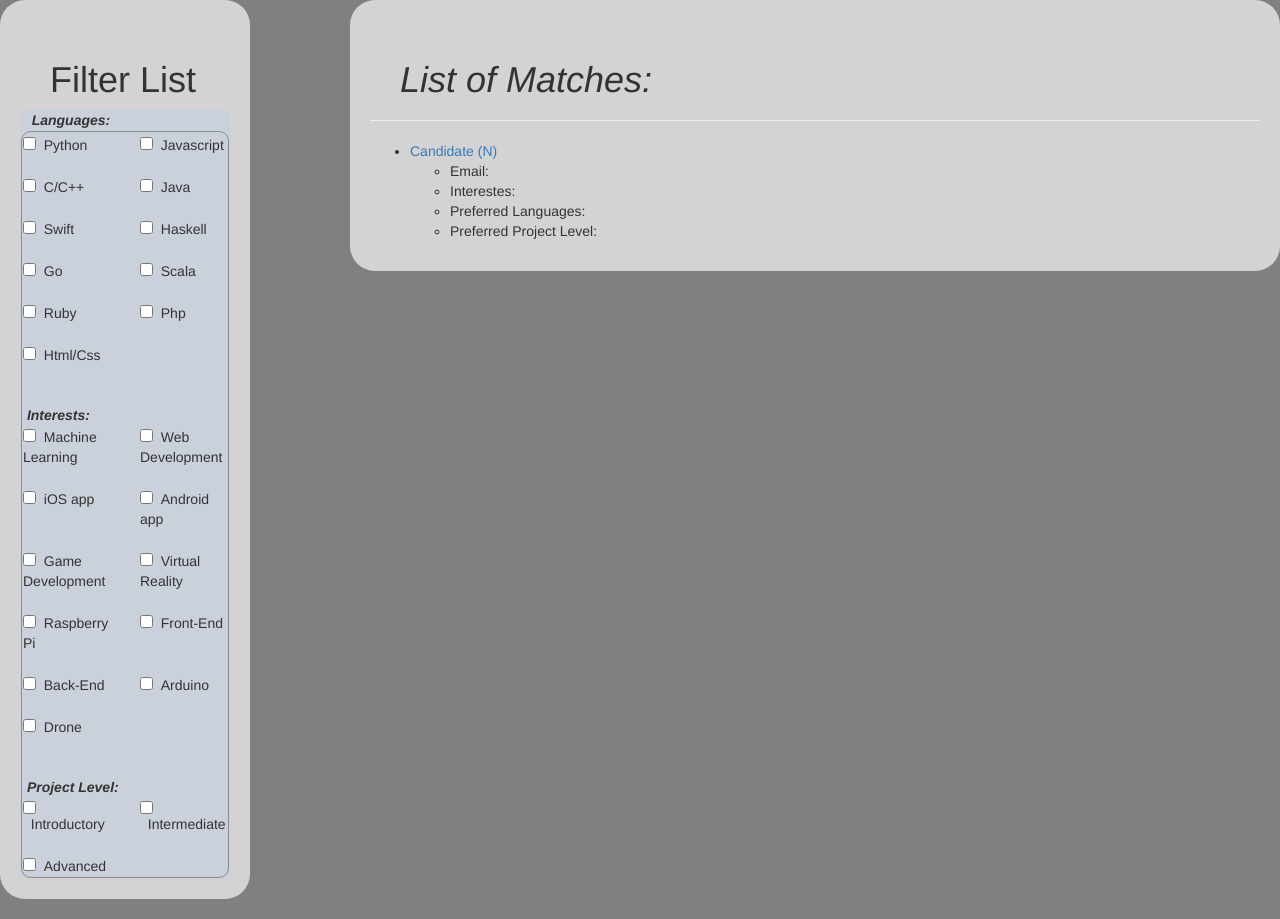
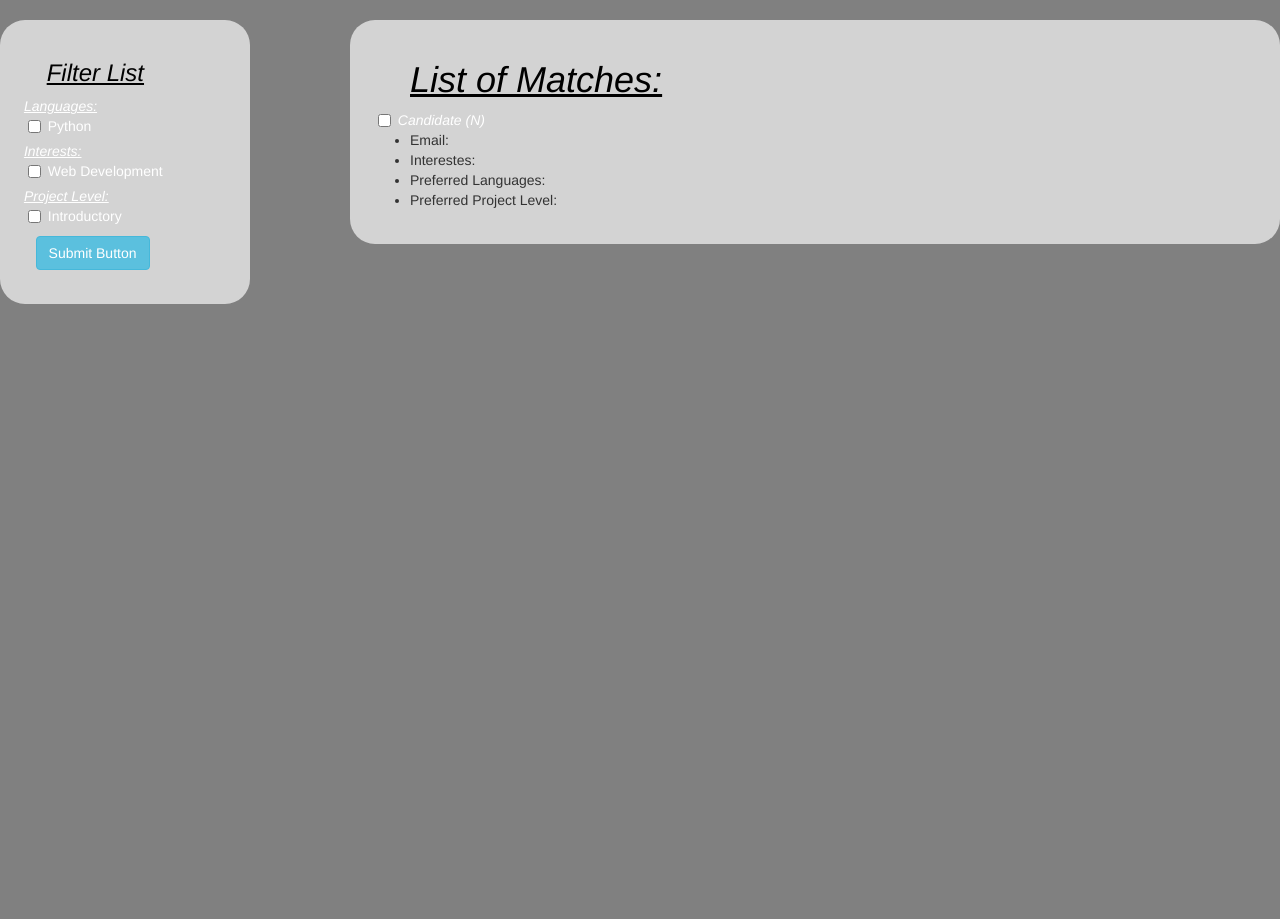
Before and after one commit to Kyle-Magee/GroupHack, a Django app: template templates/matchList.html in a window 1280 px wide. After the commit the page ends 304 px from the top, so only its background shows below. Run offline with Django 3.2, Linux system fonts and the light colour scheme; the template is opened without the code that fills it, so the values that code supplies are empty; some libraries are stand-ins or nearby versions.

Commit message:
updated matchList.html

```diff
--- a/templates/matchList.html
+++ b/templates/matchList.html
@@ -1,9 +1,6 @@
 <html>
-
 <head>
-
-        <title>List of matched people</title>
-
+<title> List of Matches</title>
  <link rel="stylesheet" href="https://maxcdn.bootstrapcdn.com/bootstrap/3.3.7/css/bootstrap.min.css" integrity="sha384-BVYiiSIFeK1dGmJRAkycuHAHRg32OmUcww7on3RYdg4Va+PmSTsz/K68vbdEjh4u" crossorigin="anonymous">
 
 <style>
@@ -23,265 +20,52 @@
     border-radius: 25px;
     padding: 20px;
 }
-		.div-custom{
-			border-radius: :10px;
-		}
-		.flex-container {
-		    flex-direction: column;
-
-		    background: #cbd1db;
-
-		}
-
-		.flex-item {
-		    background-color:;
-		    border-radius: 10px;
-		    border: 1px solid #8a8c8e;
-		    padding: 1px;
-		    order:<integer>;
-		    flex-grow: <number>;
-		    flex-shrink: <number>;
-		    width: ;
-		    height: ;
-		    margin: 1px;
-		}
 </style>
 
 </head>
 
 <body style="background-color:gray">
-
-
+  <br>
   	<div class="left-div">
-		    &nbsp;
-		    <h1>&nbsp;&nbsp; Filter List </h1>
-		    <div class="flex-container" >
-		    	&nbsp;&nbsp; <em><strong>Languages:</strong></em>
-		    	<div class="flex-item">
-		    		<div class="row">
-					  <div class="col-lg-6">
-					    <div class="input-group">
-					        <input type="checkbox" aria-label="...">&nbsp;&nbsp;Python
-					    </div><!-- /input-group -->
-					  </div><!-- /.col-lg-6 -->
-
-					  <div class="col-lg-6">
-					    <div class="input-group">
-					        <input type="checkbox" aria-label="...">&nbsp;&nbsp;Javascript
-					    </div><!-- /input-group -->
-					  </div><!-- /.col-lg-6 -->
-					</div><!--row -->
+  	  <strong><h3><font color="black">&nbsp;&nbsp;&nbsp;&nbsp;<u><em>Filter List</em></u></font></h3></strong>
+	  <form method="post">
+	      <div class="checkbox" >
+	      	  &nbsp;<font color="white"><u><em>Languages:</em></u></font>
 	      	  <br>
-
-		    		<div class="row">
-					  <div class="col-lg-6">
-					    <div class="input-group">
-					        <input type="checkbox" aria-label="...">&nbsp;&nbsp;C/C++
-					    </div><!-- /input-group -->
-					  </div><!-- /.col-lg-6 -->
-
-					  <div class="col-lg-6">
-					    <div class="input-group">
-					        <input type="checkbox" aria-label="...">&nbsp;&nbsp;Java
-					    </div><!-- /input-group -->
-					  </div><!-- /.col-lg-6 -->
-					</div><!--row -->
-					<br>
-
-
-		    		<div class="row">
-					  <div class="col-lg-6">
-					    <div class="input-group">
-					        <input type="checkbox" aria-label="...">&nbsp;&nbsp;Swift
-					    </div><!-- /input-group -->
-					  </div><!-- /.col-lg-6 -->
-
-					  <div class="col-lg-6">
-					    <div class="input-group">
-					        <input type="checkbox" aria-label="...">&nbsp;&nbsp;Haskell
-					    </div><!-- /input-group -->
-					  </div><!-- /.col-lg-6 -->
-					</div><!--row -->
-					<br>
-
-
-		    		<div class="row">
-					  <div class="col-lg-6">
-					    <div class="input-group">
-					        <input type="checkbox" aria-label="...">&nbsp;&nbsp;Go
-					    </div><!-- /input-group -->
-					  </div><!-- /.col-lg-6 -->
-
-					  <div class="col-lg-6">
-					    <div class="input-group">
-					        <input type="checkbox" aria-label="...">&nbsp;&nbsp;Scala
-					    </div><!-- /input-group -->
-					  </div><!-- /.col-lg-6 -->
-					</div><!--row -->
-					<br>
-
-
-		    		<div class="row">
-					  <div class="col-lg-6">
-					    <div class="input-group">
-					        <input type="checkbox" aria-label="...">&nbsp;&nbsp;Ruby
-					    </div><!-- /input-group -->
-					  </div><!-- /.col-lg-6 -->
-
-					  <div class="col-lg-6">
-					    <div class="input-group">
-					        <input type="checkbox" aria-label="...">&nbsp;&nbsp;Php
-					    </div><!-- /input-group -->
-					  </div><!-- /.col-lg-6 -->
-					</div><!--row -->
-					<br>
-
-		    		<div class="row">
-					  <div class="col-lg-6">
-					    <div class="input-group">
-					        <input type="checkbox" aria-label="...">&nbsp;&nbsp;Html/Css
-					    </div><!-- /input-group -->
-					  </div><!-- /.col-lg-6 -->
-					</div>
-					<br>
-					<br>
-					&nbsp;<em><strong>Interests:</strong></em>
-
-
-		    		<div class="row">
-					  <div class="col-lg-6">
-					    <div class="input-group">
-					        <input type="checkbox" aria-label="...">&nbsp;&nbsp;Machine Learning
-					    </div><!-- /input-group -->
-					  </div><!-- /.col-lg-6 -->
-
-					  <div class="col-lg-6">
-					    <div class="input-group">
-					        <input type="checkbox" aria-label="...">&nbsp;&nbsp;Web Development
-					    </div><!-- /input-group -->
-					  </div><!-- /.col-lg-6 -->
-					</div><!--row -->
-				    <br>
-
-		    		<div class="row">
-					  <div class="col-lg-6">
-					    <div class="input-group">
-					        <input type="checkbox" aria-label="...">&nbsp;&nbsp;iOS app
-					    </div><!-- /input-group -->
-					  </div><!-- /.col-lg-6 -->
-
-					  <div class="col-lg-6">
-					    <div class="input-group">
-					        <input type="checkbox" aria-label="...">&nbsp;&nbsp;Android app
-					    </div><!-- /input-group -->
-					  </div><!-- /.col-lg-6 -->
-					</div><!--row -->
-					<br>
-
-
-		    		<div class="row">
-					  <div class="col-lg-6">
-					    <div class="input-group">
-					        <input type="checkbox" aria-label="...">&nbsp;&nbsp;Game Development
-					    </div><!-- /input-group -->
-					  </div><!-- /.col-lg-6 -->
-
-					  <div class="col-lg-6">
-					    <div class="input-group">
-					        <input type="checkbox" aria-label="...">&nbsp;&nbsp;Virtual Reality
-					    </div><!-- /input-group -->
-					  </div><!-- /.col-lg-6 -->
-					</div><!--row -->
-					<br>
-
-
-		    		<div class="row">
-					  <div class="col-lg-6">
-					    <div class="input-group">
-					        <input type="checkbox" aria-label="...">&nbsp;&nbsp;Raspberry Pi
-					    </div><!-- /input-group -->
-					  </div><!-- /.col-lg-6 -->
-
-					  <div class="col-lg-6">
-					    <div class="input-group">
-					        <input type="checkbox" aria-label="...">&nbsp;&nbsp;Front-End
-					    </div><!-- /input-group -->
-					  </div><!-- /.col-lg-6 -->
-					</div><!--row -->
-					<br>
-
-
-		    		<div class="row">
-					  <div class="col-lg-6">
-					    <div class="input-group">
-					        <input type="checkbox" aria-label="...">&nbsp;&nbsp;Back-End
-					    </div><!-- /input-group -->
-					  </div><!-- /.col-lg-6 -->
-
-					  <div class="col-lg-6">
-					    <div class="input-group">
-					        <input type="checkbox" aria-label="...">&nbsp;&nbsp;Arduino
-					    </div><!-- /input-group -->
-					  </div><!-- /.col-lg-6 -->
-					</div><!--row -->
-					<br>
-
-		    		<div class="row">
-					  <div class="col-lg-6">
-					    <div class="input-group">
-					        <input type="checkbox" aria-label="...">&nbsp;&nbsp;Drone
-					    </div><!-- /input-group -->
-					  </div><!-- /.col-lg-6 -->
-					</div>
-					<br>
-					<br>
-
-					&nbsp;<em><strong>Project Level:</strong></em>
-		    		<div class="row">
-					  <div class="col-lg-6">
-					    <div class="input-group">
-					        <input type="checkbox" aria-label="...">&nbsp;&nbsp;Introductory
-					    </div><!-- /input-group -->
-					  </div><!-- /.col-lg-6 -->
-
-					  <div class="col-lg-6">
-					    <div class="input-group">
-					        <input type="checkbox" aria-label="...">&nbsp;&nbsp;Intermediate
-					    </div><!-- /input-group -->
-					  </div><!-- /.col-lg-6 -->
-					</div><!--row -->
-					<br>
-
-		    		<div class="row">
-					  <div class="col-lg-6">
-					    <div class="input-group">
-					        <input type="checkbox" aria-label="...">&nbsp;&nbsp;Advanced
-					    </div><!-- /input-group -->
-					  </div><!-- /.col-lg-6 -->
+	          &nbsp;&nbsp;<label><input type="checkbox" value=""><font color="white">Python</font></label>
 	      </div>
 
-		    	</div><!--flex item-->
-		    </div> <!--flex container-->
-		</div> <!--left div-->
+	      <div class="checkbox" >
+	      	  &nbsp;<font color="white"><u><em>Interests:</em></u></font>
+	      	  <br>
+	          &nbsp;&nbsp;<label><input type="checkbox" value=""><font color="white">Web Development</font></label>
+	      </div>
 
+	      <div class="checkbox" >
+	      	  &nbsp;<font color="white"><u><em>Project Level:</em></u></font>
+	      	  <br>
+	          &nbsp;&nbsp;<label><input type="checkbox" value=""><font color="white">Introductory</font></label>
+	      </div>
+
+	      &nbsp;&nbsp;&nbsp;&nbsp;<input type="submit" class="btn btn-info" value="Submit Button">
+	  </form>
+	</div>
 
 	<div class="right-div">
-		<br><h1><em>&nbsp;&nbsp; List of Matches:</em></h1>
-			<hr>
-			<ul id="buttons">
-			    <li><a href="#">Candidate (N)</a></li>
+		<strong><h1><font color="black">&nbsp;&nbsp;&nbsp;&nbsp;<u><em>List of Matches:</em></u></font></h1></strong>
+		<form method="post">
+			<div class="checkbox">
+		          &nbsp;&nbsp;<label><input type="checkbox" value=""><font color="white"><em>Candidate (N)</em></font></label>
 		          	<ul>
 			    		<li>Email:</li>
 			    		<li>Interestes:</li>
 			    		<li>Preferred Languages:</li>
 			    		<li>Preferred Project Level:</li>
 			    	</ul>
-			</ul>
-
 			</div>
-
-		<div style='clear:both;'>&nbsp;</div>
+		</form>
+	</div>
+</body>
 
 
-    </body>
 </html>
```
Lines whose indentation alone changed are shown as unchanged.
